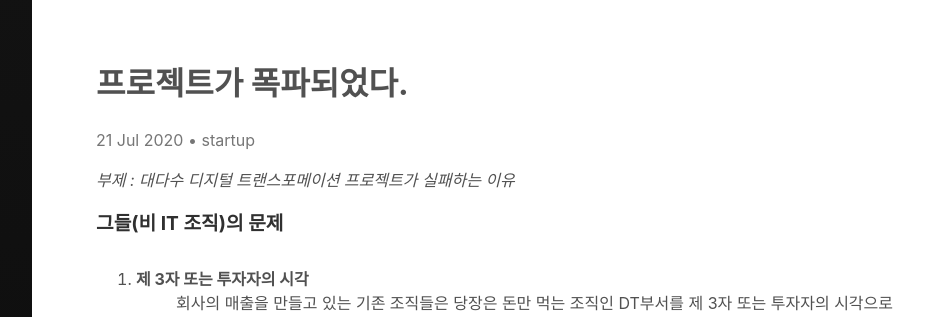
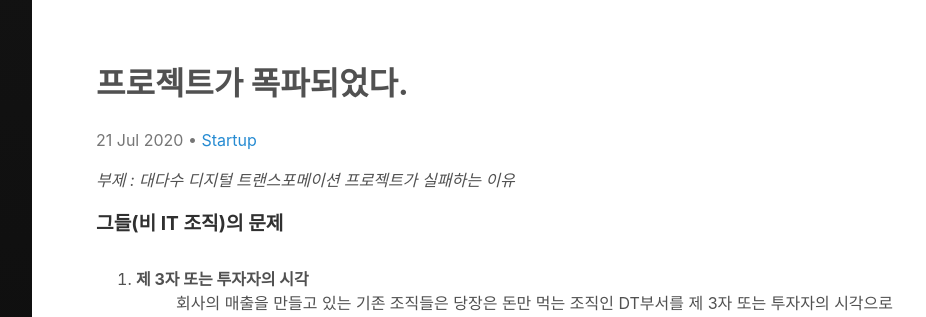
Before and after one commit to germweapon/germweapon.github.io, a Jekyll site: the page built from _posts/2020-07-21-프로덱트가-폭파되었다.md, in a window 1280 px wide. Shown: the top 317 px of the page, without its empty margins (256-1182 px from the left). Built offline with Jekyll 4.4.1, drawn with Linux system fonts in a browser that asks for light colours; comment, search, counter and statistics services are not loaded.

Commit message:
카테고리명 수정

```diff
--- a/_posts/2020-07-21-프로덱트가-폭파되었다.md
+++ b/_posts/2020-07-21-프로덱트가-폭파되었다.md
@@ -5,7 +5,7 @@ description: "대다수 디지털 트랜스포메이션 프로젝트가 실패
 date: 2020-07-21 12:00:00
 image: "/assets/_images/2017-11/germweapon.jpg"
 categories:
-  - startup
+  - Startup
 tags:
   - 디지털트랜스포메이션
   - DT
```
Also changed, not shown: _posts/2020-07-15-사이드-프로젝트-팀원을-찾습니다.-[iOS,-Android].md (+1 -1 lines).
